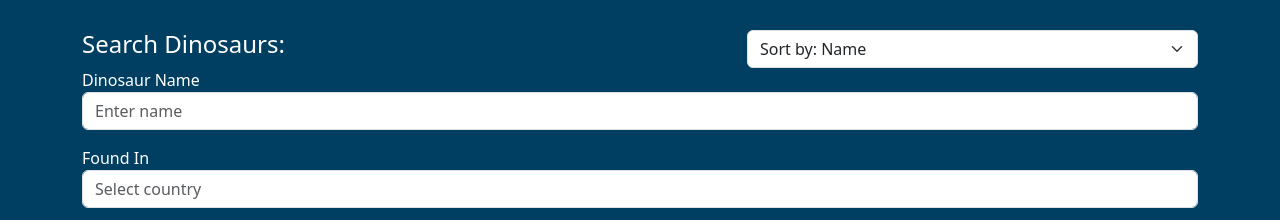
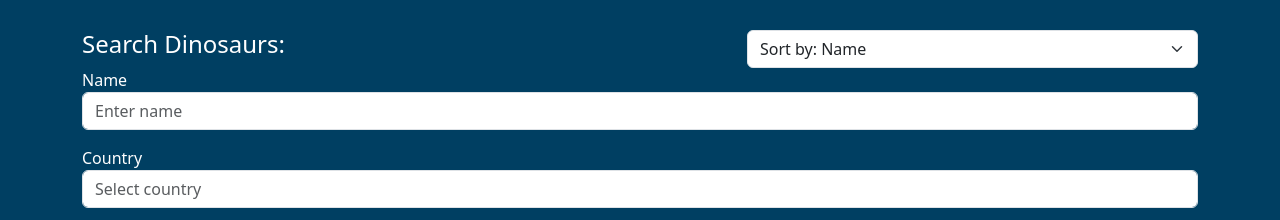
Before and after one commit to chingu-voyages/v48-tier2-team-16, a React (Vite) app in the folder dinosaur-app/: page / in a window 1280 px wide. Shown: the part 542-762 px from the top of the page. Built offline with nearby package versions, Linux system fonts and the light colour scheme; no server answers.

Commit message:
Updating DinosaurList, Header, package.json, and packag-lock.json

```diff
--- a/dinosaur-app/package.json
+++ b/dinosaur-app/package.json
@@ -15,6 +15,7 @@
     "react": "^18.2.0",
     "react-bootstrap": "^2.10.1",
     "react-dom": "^18.2.0",
+    "react-icons": "^5.0.1",
     "react-router-dom": "^6.22.3"
   },
   "devDependencies": {
@@ -25,6 +26,6 @@
     "eslint-plugin-react": "^7.33.2",
     "eslint-plugin-react-hooks": "^4.6.0",
     "eslint-plugin-react-refresh": "^0.4.5",
-    "vite": "^5.1.4"
+    "vite": "^5.2.7"
   }
 }
--- a/dinosaur-app/src/components/DinosaurList.jsx
+++ b/dinosaur-app/src/components/DinosaurList.jsx
@@ -149,7 +149,7 @@ const DinosaurList = () => {
           </div>
         </div>
 
-        <label htmlFor="dino-name">Dinosaur Name</label>
+        <label htmlFor="dino-name">Name</label>
         <div className="input-group mb-3">
           <input
             className="form-control"
@@ -161,7 +161,7 @@ const DinosaurList = () => {
             value={formData.dinoName}
           />
         </div>
-        <label htmlFor="country">Found In</label>
+        <label htmlFor="country">Country</label>
 
         <div className="input-group mb-3">
           <input
--- a/dinosaur-app/src/components/Header.jsx
+++ b/dinosaur-app/src/components/Header.jsx
@@ -5,7 +5,7 @@ import background from "./img/background.png";
 
 function Header() {
     return (
-        <div className="header bg-dark text-white" style={{ backgroundImage: `url(${background.png})`,
+        <div className="header bg-dark text-white" style={{ backgroundImage: `url(${background})`,
         backgroundPosition: "center", backgroundSize: "cover", backgroundRepeat: "no-repeat" }}>
             <div className="container">
                 <div className="row align-items-center">
```
Also changed, not shown: 1 other file (tests, documents, lock files or other folders).
